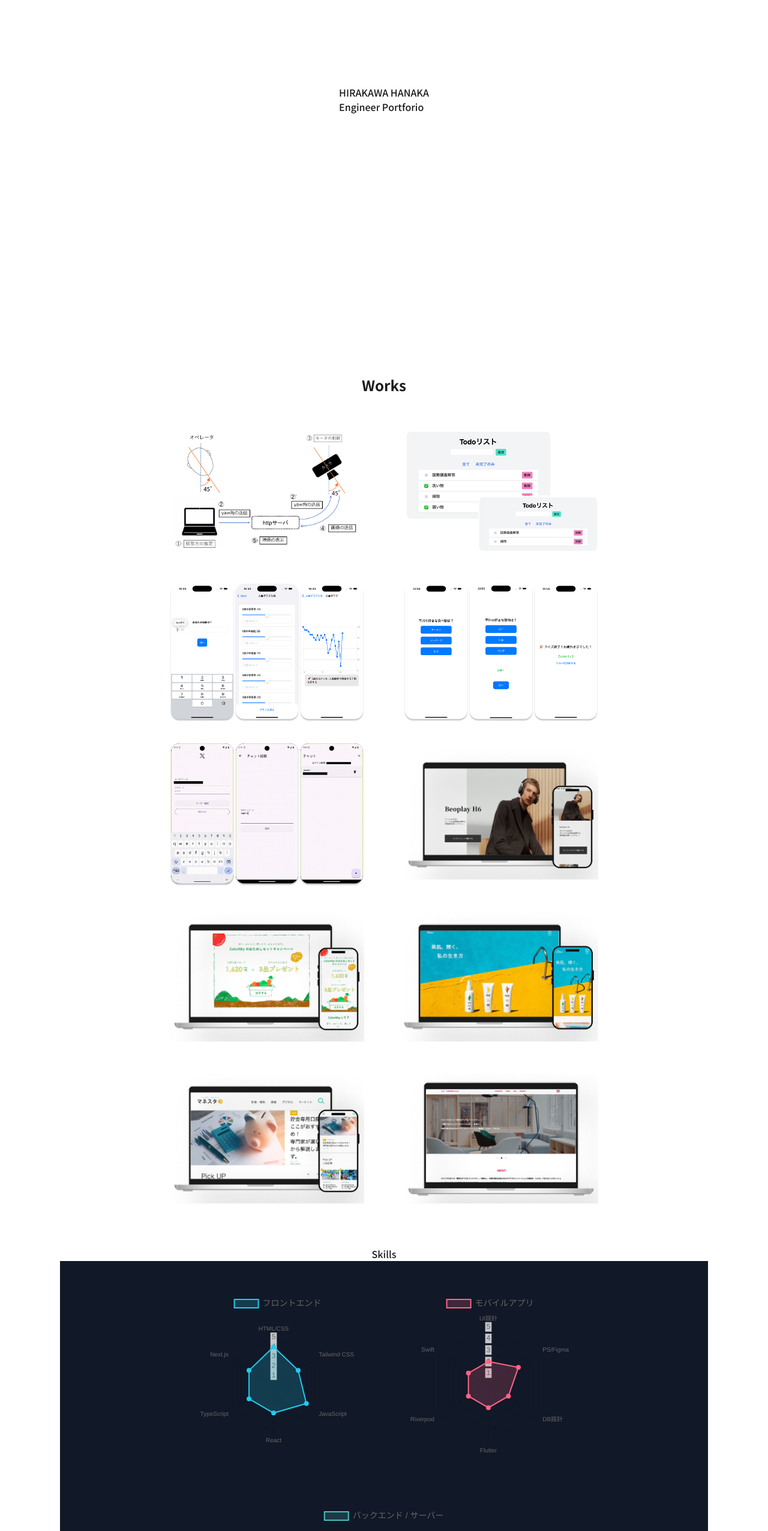
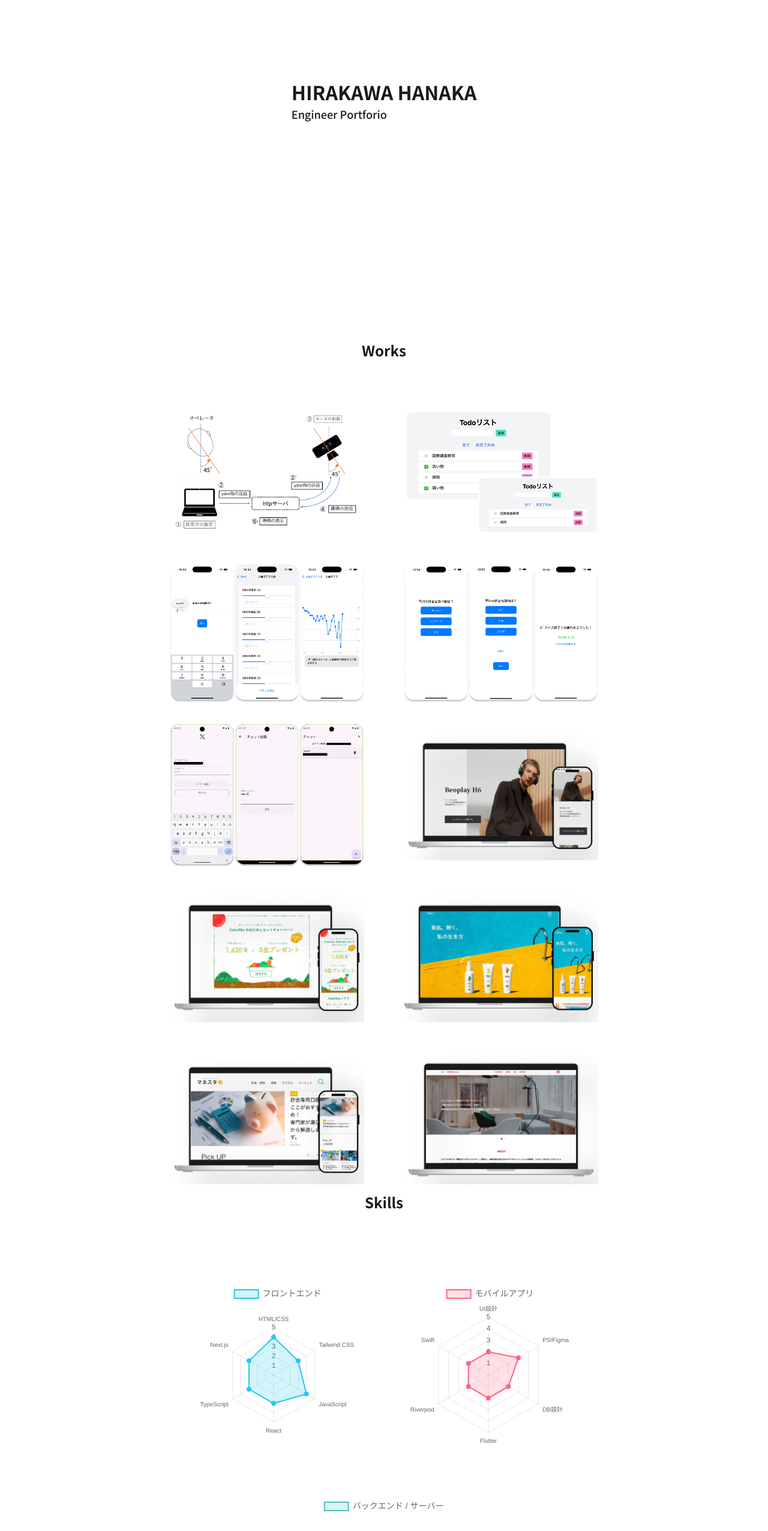
Before and after one commit to hanaka23/my-portfolio, a Next.js app: page / in a window 1280 px wide. Shown: the part 234-2786 px from the top of the page at 60% size. Built offline with nearby package versions, Linux system fonts and the light colour scheme.

Commit message:
style:テキストスタイル共通化

```diff
--- a/app/globals.css
+++ b/app/globals.css
@@ -19,6 +19,27 @@
   * {
     color: var(--color-text-main);
   }
+  h1,
+  h1 * {
+    font-size: 32px;
+    font-weight: 700;
+  }
+  h2,
+  h2 * {
+    font-size: 18px;
+    font-weight: 500;
+  }
+  h3 {
+    text-align: center;
+    font-size: 24px;
+    font-weight: 700;
+    margin-bottom: 24px;
+  }
+  @media screen and (min-width: 768px) {
+    h3{
+      margin-bottom: 64px;
+    }
+  }
   p {
     margin: 0;
   }
@@ -26,6 +47,9 @@
 
 :root {
   --header-height: 64px;
+
+  --color-base: #ffffff;
+
   --color-text-main: #1a1a1a;
   --color-text-hover: #999999;
 }
--- a/app/page.tsx
+++ b/app/page.tsx
@@ -13,27 +13,28 @@ export default function Page() {
   return (
     <>
       <Particle />
-      <Header variant="top"/>
+      <Header variant="top" />
 
       <section id="top">
         <Top />
       </section>
 
+      <div className="bg-[var(--color-base)] w-full px-[12px]">
+        <div className="max-w-[1080px] m-auto">
           <section id="works">
             <Works />
           </section>
-
           <section id="skills">
             <Skills />
           </section>
-
           <section id="about">
             <AboutMe />
           </section>
-
           <section id="contact">
             <Contact />
           </section>
+        </div>
+      </div>
     </>
   );
 }
--- a/app/works/[id]/page.tsx
+++ b/app/works/[id]/page.tsx
@@ -45,7 +45,7 @@ export default function WorkDetailPage({ params }: Props) {
                       />
                     )}
                     {img.caption && (
-                      <figcaption className="text-[12px] text-center text-[#fff] mt-2">
+                      <figcaption className="text-[12px] text-center text-[var(--color-base)] mt-2">
                         {img.caption}
                       </figcaption>
                     )}
@@ -54,7 +54,9 @@ export default function WorkDetailPage({ params }: Props) {
               </div>
               {/* ===== 説明 ===== */}
               <section className="flex-1">
-                <h2 className="text-[18px] font-bold mb-[24px]">{work.title}</h2>
+                <h2 className="text-[18px] font-bold mb-[24px]">
+                  {work.title}
+                </h2>
                 {work.sections.map((section, i) => (
                   <div key={i} className="mb-[48px]">
                     <h3 className="font-semibold text-[16px] my-[8px]">
--- a/components/Footer.tsx
+++ b/components/Footer.tsx
@@ -1,7 +1,7 @@
 export default function Footer() {
   return (
     <footer>
-      <div className="w-full bg-[#fff] h-[64px] md:h-[120px] flex items-center justify-center shadow-[0_-4px_4px_rgba(0,0,0,0.25)]">
+      <div className="w-full bg-[var(--color-base)] h-[64px] md:h-[120px] flex items-center justify-center shadow-[0_-4px_4px_rgba(0,0,0,0.25)]">
         <small className="font-[300]">©2025 Hirakawa Hanaka</small>
       </div>
     </footer>
--- a/components/Header.tsx
+++ b/components/Header.tsx
@@ -9,7 +9,7 @@ export default function Header({ variant }: { variant: HeaderVariant }) {
     <nav
       className={`fixed z-[999] w-full ${
         variant === "work"
-          ? "bg-[#fff] shadow-[0_4px_4px_rgba(0,0,0,0.25)]"
+          ? "bg-[var(--color-base)] shadow-[0_4px_4px_rgba(0,0,0,0.25)]"
           : ""
       }`}
     >
--- a/components/home/AboutMe.tsx
+++ b/components/home/AboutMe.tsx
@@ -5,8 +5,7 @@ import React from "react";
 export default function AboutMe() {
   return (
     <>
-      <div className="bg-[#fff] w-[1080px] m-auto pt-[60] pb-[60]">
-        <h2 className="text-center">About Me</h2>
+      <h3>About Me</h3>
       <div>
         <div className="flex items-center gap-[24px]">
           <div className="w-[200px] h-[200px] rounded-full overflow-hidden">
@@ -19,8 +18,8 @@ export default function AboutMe() {
             </a>
           </div>
           <p>
-              熊本県出身。熊本高専卒業。主に制御系と情報系を学習し、Python
-              ,C言語 ,IOT,AIの知識があります。
+            熊本県出身。熊本高専卒業。主に制御系と情報系を学習し、Python ,C言語
+            ,IOT,AIの知識があります。
             <br />
             web、モバイル、IOTと色んなことにとても興味があり、様々なことに挑戦をし続けていきたいです。
             <br />
@@ -29,7 +28,6 @@ export default function AboutMe() {
           </p>
         </div>
       </div>
-      </div>
     </>
   );
 }
--- a/components/home/AnimatedText.tsx
+++ b/components/home/AnimatedText.tsx
@@ -8,18 +8,20 @@ type Props = {
 };
 
 export default function AnimatedText({ text }: Props) {
-
   return (
-    <div className="flex flex-wrap text-white">
+    <span className="flex flex-wrap">
       {text.split("").map((char, index) => (
         <span
           key={index}
           className="inline-block opacity-0 translate-y-2 animate-fadeInUp"
-          style={{ animationDelay: `${index * 0.1}s`, animationFillMode: "forwards" }}
+          style={{
+            animationDelay: `${index * 0.1}s`,
+            animationFillMode: "forwards",
+          }}
         >
           {char === " " ? "\u00A0" : char}
         </span>
       ))}
-    </div>
+    </span>
   );
 }
--- a/components/home/Contact.tsx
+++ b/components/home/Contact.tsx
@@ -5,10 +5,9 @@ import React from "react";
 export default function Contact() {
   return (
     <>
-      <div className="bg-[#fff] w-[1080px] m-auto pt-[60] pb-[60]">
-        <h2 className="text-center">Contact</h2>
+      <h3>Contact</h3>
       <form action="">
-          <table className="w-[1089px] m-auto mb-[24px]">
+        <table className="w-full m-auto mb-[24px]">
           <tbody>
             <tr>
               <th className="py-[24px] w-[40%]">お名前</th>
@@ -40,9 +39,10 @@ export default function Contact() {
           </tbody>
         </table>
 
-          <button type="submit" className="block m-auto">送信</button>
+        <button type="submit" className="block m-auto">
+          送信
+        </button>
       </form>
-      </div>
     </>
   );
 }
--- a/components/home/RadarChart.tsx
+++ b/components/home/RadarChart.tsx
@@ -79,15 +79,14 @@ const SkillRadarCharts = () => {
   };
 
   return (
-    <div className="flex flex-wrap justify-center gap-6 p-6 bg-gray-900 text-white">
-      {/* 親幅を固定しつつレスポンシブ対応 */}
-      <div className="w-full sm:w-[32%] max-w-[400px] aspect-square">
+    <div className="flex flex-wrap justify-center gap-6 p-6 bg-[var(--color-base)]">
+      <div className="w-full md:w-[32%] max-w-[400px] aspect-square">
         <Radar data={frontendData} options={options} />
       </div>
-      <div className="w-full sm:w-[32%] max-w-[400px] aspect-square">
+      <div className="w-full md:w-[32%] max-w-[400px] aspect-square">
         <Radar data={mobileData} options={options} />
       </div>
-      <div className="w-full sm:w-[32%] max-w-[400px] aspect-square">
+      <div className="w-full md:w-[32%] max-w-[400px] aspect-square">
         <Radar data={backendData} options={options} />
       </div>
     </div>
--- a/components/home/Skills.tsx
+++ b/components/home/Skills.tsx
@@ -6,20 +6,17 @@ import RadarChart from "./RadarChart";
 export default function Skills() {
   return (
     <>
-    <div className="bg-[#fff] w-[1080px] m-auto pt-[60] pb-[60]">
-      <h2 className="text-center">Skills</h2>
-      <div className="flex justify-center gap-[30] text-[#fff] w-full h-[500]">
-         <RadarChart />
+      <h3 className="text-center">Skills</h3>
+      <div className="flex justify-center gap-[30] w-full h-[500]">
+        <RadarChart />
       </div>
       <div className="w-fit ml-auto text-[12px]">
-        <p>レベル	定義</p>
-        <p>1：入門 / 初心者　2：基礎 / 学習中　3：実務レベル / 中級	　4：上級 / 応用力あり　5：専門家 / 自走可能</p>
+        <p>レベル 定義</p>
+        <p>
+          1：入門 / 初心者　2：基礎 / 学習中　3：実務レベル / 中級 　4：上級 /
+          応用力あり　5：専門家 / 自走可能
+        </p>
       </div>
-
-    </div>
-
-
-
     </>
-  )
+  );
 }
--- a/components/home/Top.tsx
+++ b/components/home/Top.tsx
@@ -8,10 +8,10 @@ export default function Top() {
     <>
       <div className="h-screen w-screen relative">
         <div className="w-fit h-fit absolute top-[0] right-[0] bottom-[0] left-[0] m-auto">
-          <h1 className="">
+          <h1>
             <AnimatedText text="HIRAKAWA HANAKA" />
           </h1>
-          <h2 className="">
+          <h2>
             <AnimatedText text="Engineer Portforio" />
           </h2>
         </div>
--- a/components/home/Works.tsx
+++ b/components/home/Works.tsx
@@ -6,10 +6,8 @@ import { works } from "@/lib/works";
 
 export default function Works() {
   return (
-    <div className="bg-[#fff] max-w-[1080px] mx-auto py-[60px]">
-      <h2 className="text-center text-2xl font-semibold mb-10">
-        Works
-      </h2>
+    <>
+      <h3>Works</h3>
 
       <div className="flex justify-center gap-[30px] flex-wrap w-full">
         {works.map((work) => (
@@ -26,7 +24,7 @@ export default function Works() {
               hover:shadow-xl
             "
           >
-            <div className="bg-[#fff] rounded-lg overflow-hidden">
+            <div className="bg-[var(--color-base)] rounded-lg overflow-hidden">
               <div className="h-[240px] flex items-center justify-center">
                 <img
                   src={`/images/works/${work.image?.[0]?.src ?? "noimage.png"}`}
@@ -45,6 +43,6 @@ export default function Works() {
           </Link>
         ))}
       </div>
-    </div>
+    </>
   );
 }
```
Lines whose indentation alone changed are shown as unchanged.
